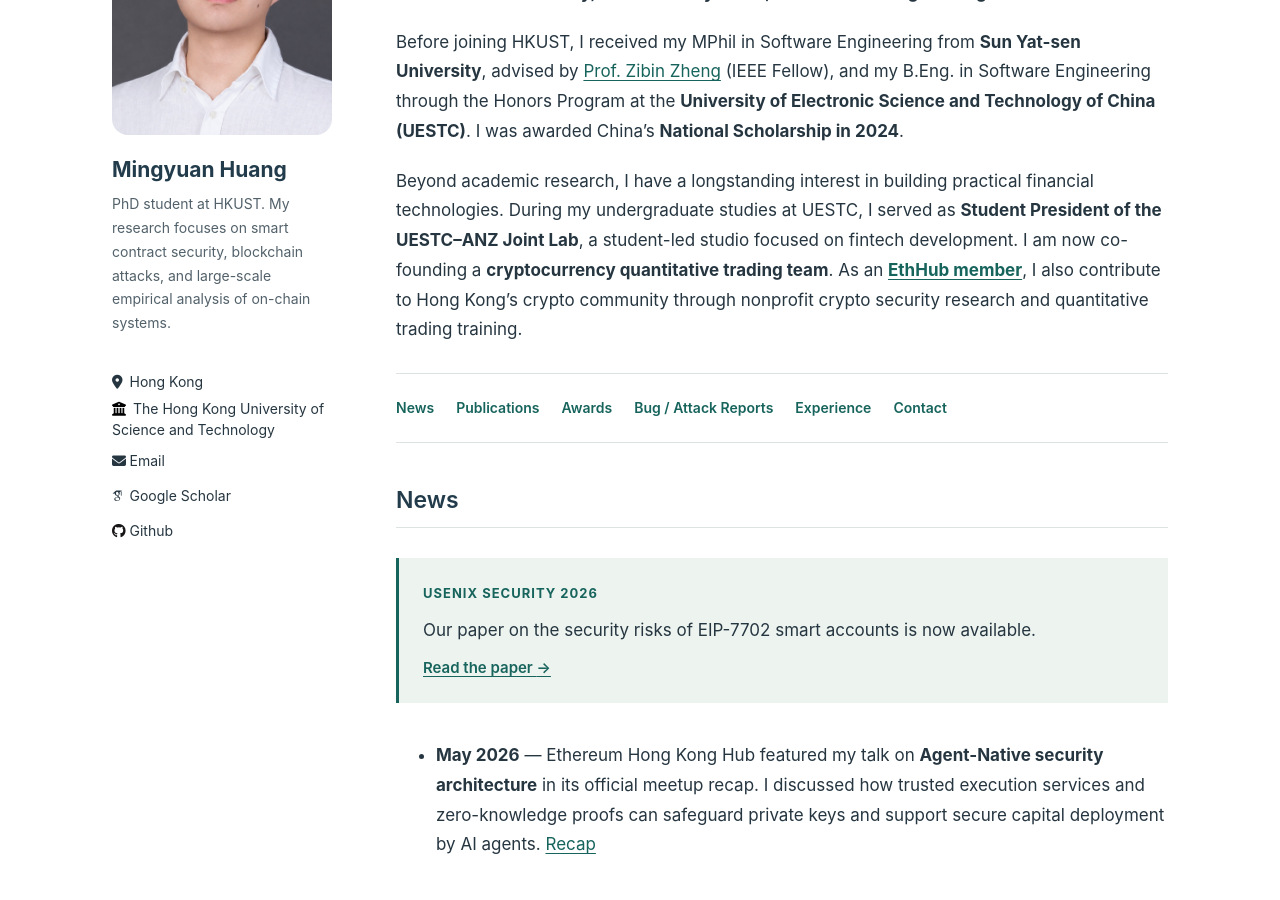
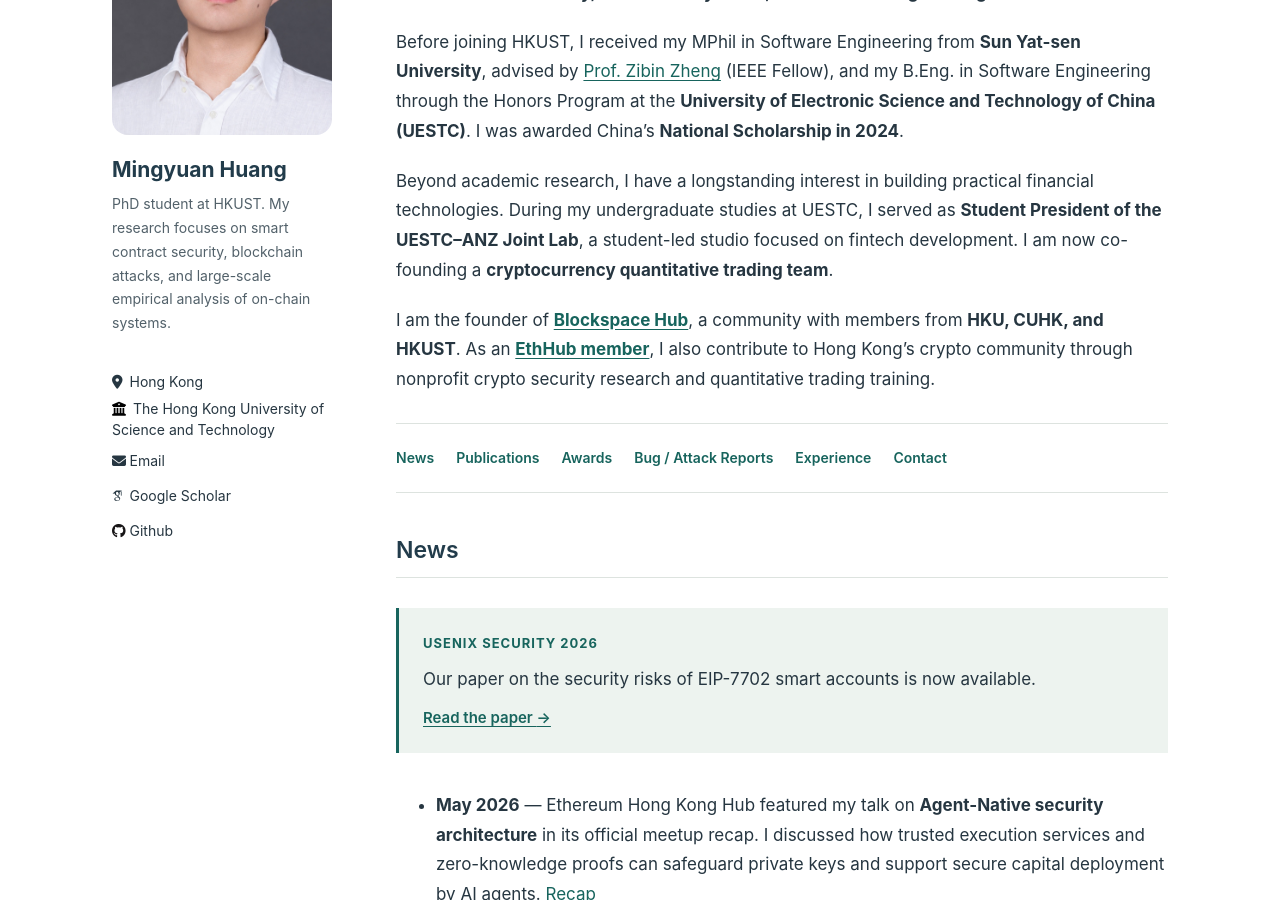
Before and after one commit to MingyuanHuang/MingyuanHuang.github.io, a Jekyll site: the page built from _pages/about.md, in a window 1280 px wide and 900 px high, scrolled down 336 px. Built offline with Jekyll 4.4.1, drawn with Linux system fonts in a browser that asks for light colours; some web fonts are replaced.

Commit message:
Add Blockspace Hub founder role to biography

```diff
--- a/_pages/about.md
+++ b/_pages/about.md
@@ -14,7 +14,9 @@ I am a PhD student in Computer Science at **The Hong Kong University of Science
 
 Before joining HKUST, I received my MPhil in Software Engineering from **Sun Yat-sen University**, advised by [Prof. Zibin Zheng](https://sse.sysu.edu.cn/node/100) (IEEE Fellow), and my B.Eng. in Software Engineering through the Honors Program at the **University of Electronic Science and Technology of China (UESTC)**. I was awarded China’s **National Scholarship in 2024**.
 
-Beyond academic research, I have a longstanding interest in building practical financial technologies. During my undergraduate studies at UESTC, I served as **Student President of the UESTC–ANZ Joint Lab**, a student-led studio focused on fintech development. I am now co-founding a **cryptocurrency quantitative trading team**. As an **[EthHub member](https://x.com/ethereumhkhub/status/2056703883125338620)**, I also contribute to Hong Kong’s crypto community through nonprofit crypto security research and quantitative trading training.
+Beyond academic research, I have a longstanding interest in building practical financial technologies. During my undergraduate studies at UESTC, I served as **Student President of the UESTC–ANZ Joint Lab**, a student-led studio focused on fintech development. I am now co-founding a **cryptocurrency quantitative trading team**.
+
+I am the founder of **[Blockspace Hub](https://hkquant.vercel.app/hub)**, a community with members from **HKU, CUHK, and HKUST**. As an **[EthHub member](https://x.com/ethereumhkhub/status/2056703883125338620)**, I also contribute to Hong Kong’s crypto community through nonprofit crypto security research and quantitative trading training.
 
 <nav class="section-nav" aria-label="On this page">
   <a href="#news">News</a>
```
Also changed, not shown: docs/content-sources.md (+2 -0 lines).
